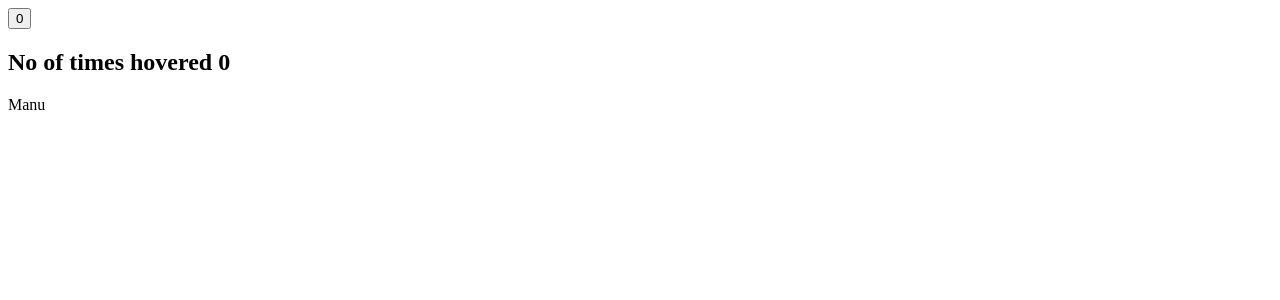
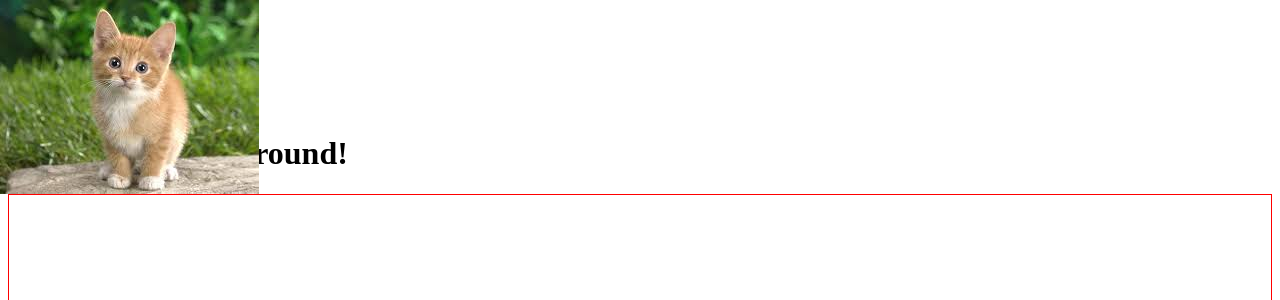
Before and after one commit to manumohan009/simple-react-examples, a React (Create React App) app: page /render-props in a window 1280 px wide. Shown: the top 300 px of the page. Built offline with nearby package versions, Linux system fonts and the light colour scheme.

Commit message:
render props more examples

```diff
--- /dev/null
+++ b/src/render-props-app/cat-with-mouse.jsx
@@ -0,0 +1,13 @@
+import React, { Component } from 'react'
+import CatImg from './cat.jpeg'
+import withMouse from './with-mouse'
+
+class CatWithMouse extends Component {
+    render() {
+        const mouse = this.props.mouse
+        return (
+            <img src={CatImg} style={{position: 'absolute', left: mouse.x, top: mouse.y}}/>
+        )
+    }
+}
+export default withMouse(CatWithMouse)
--- /dev/null
+++ b/src/render-props-app/cat.jsx
@@ -0,0 +1,12 @@
+import React, { Component } from 'react'
+import CatImg from './cat.jpeg'
+
+class Cat extends Component {
+    render() {
+        const mouse = this.props.mouse
+        return (
+            <img src={CatImg} style={{position: 'absolute', left: mouse.x, top: mouse.y}}/>
+        )
+    }
+}
+export default Cat
--- /dev/null
+++ b/src/render-props-app/mouse-tracker.jsx
@@ -0,0 +1,19 @@
+import React, { Component } from 'react'
+import Mouse from './mouse';
+import Cat from './cat';
+import CatWithMouse from './cat-with-mouse';
+
+export default class MouseTracker extends Component {
+    render() {
+        return (
+            <>
+                <h1>Move the mouse around!</h1>
+                <Mouse render={mouse=>(
+                    <Cat mouse={mouse}/>
+                )}/>
+                {/* <h1>using HOC</h1> */}
+                {/* <CatWithMouse/> */}
+            </>
+        )
+    }
+}
--- /dev/null
+++ b/src/render-props-app/mouse.jsx
@@ -0,0 +1,24 @@
+import React, { Component } from 'react'
+
+export default class Mouse extends Component {
+    constructor(props){
+        super(props)
+        this.state = {
+            x: 0,
+            y:0
+        }
+    }
+    handleMouseMove = (event)=>{
+        this.setState({
+            x: event.clientX,
+            y: event.clientY
+        })
+    }
+    render() {
+        return (
+            <div style={{ height: '100vh', border:'1px solid red' }} onMouseMove={this.handleMouseMove}>
+                {this.props.render(this.state)}
+            </div>
+        )
+    }
+}
--- a/src/render-props-app/render-props-parent.jsx
+++ b/src/render-props-app/render-props-parent.jsx
@@ -2,6 +2,7 @@ import React from 'react'
 import ClickCounter from './click-counter'
 import Counter from './counter'
 import HoverCounter from './hover-couter'
+import MouseTracker from './mouse-tracker'
 import UserName from './user-name'
 
 export default function RenderPropsParent() {
@@ -15,6 +16,7 @@ export default function RenderPropsParent() {
                 <HoverCounter count={count} incrementCount={incrementCount}/>
             )}/>
            <UserName name={(isLoggedIn)=> isLoggedIn ? 'Manu' : 'Guest'}/>
+           <MouseTracker/>
         </div>
     )
 }
--- /dev/null
+++ b/src/render-props-app/with-mouse.jsx
@@ -0,0 +1,16 @@
+import React from "react";
+import Mouse from "./mouse";
+
+function withMouse(Component) {
+  return class extends React.Component {
+    render() {
+      return (
+        <Mouse
+          render={(mouse) => <Component {...this.props} mouse={mouse} />}
+        />
+      );
+    }
+  };
+}
+
+export default withMouse;
```
Also changed, not shown: src/render-props-app/cat.jpeg (added).
